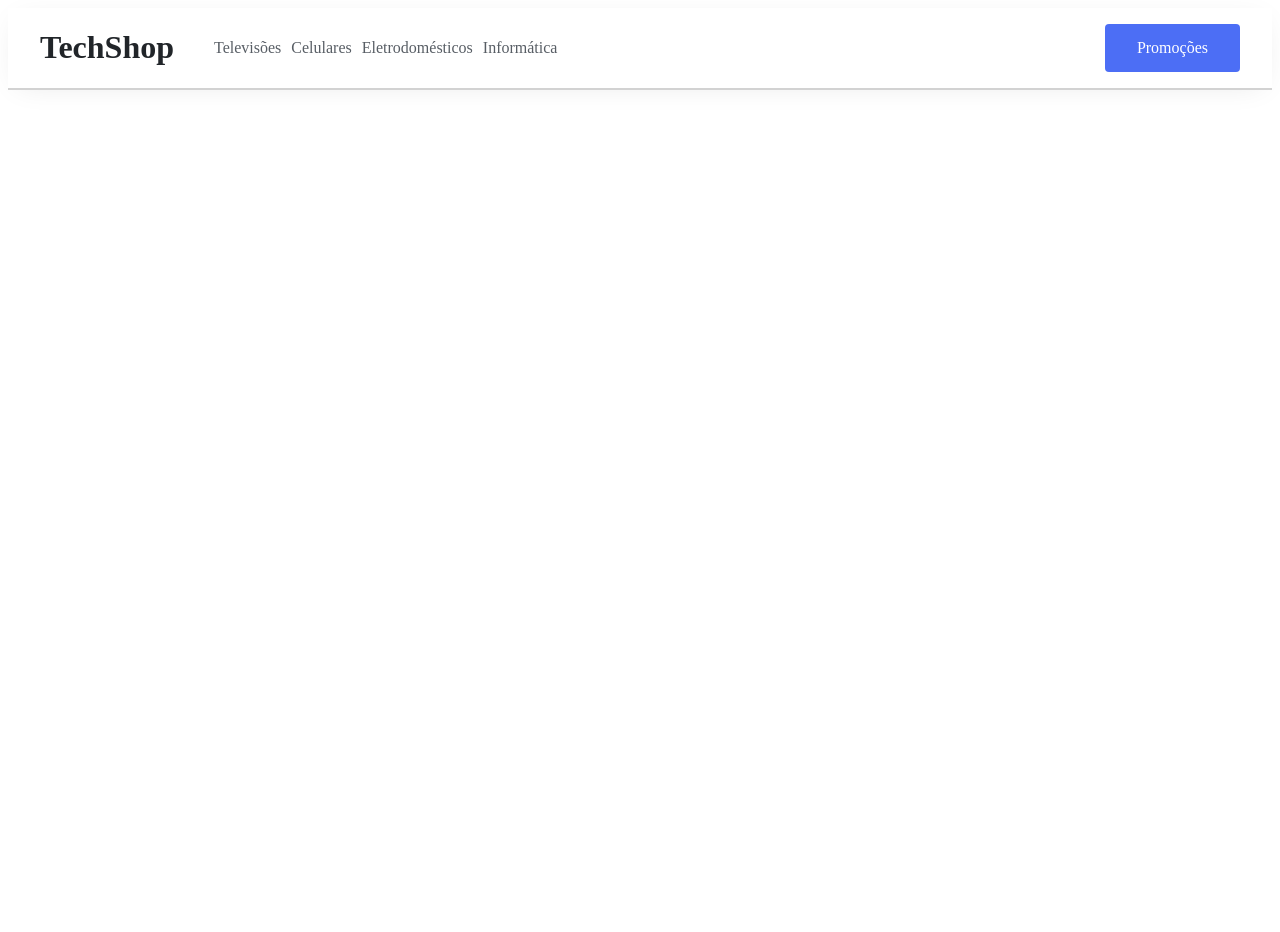
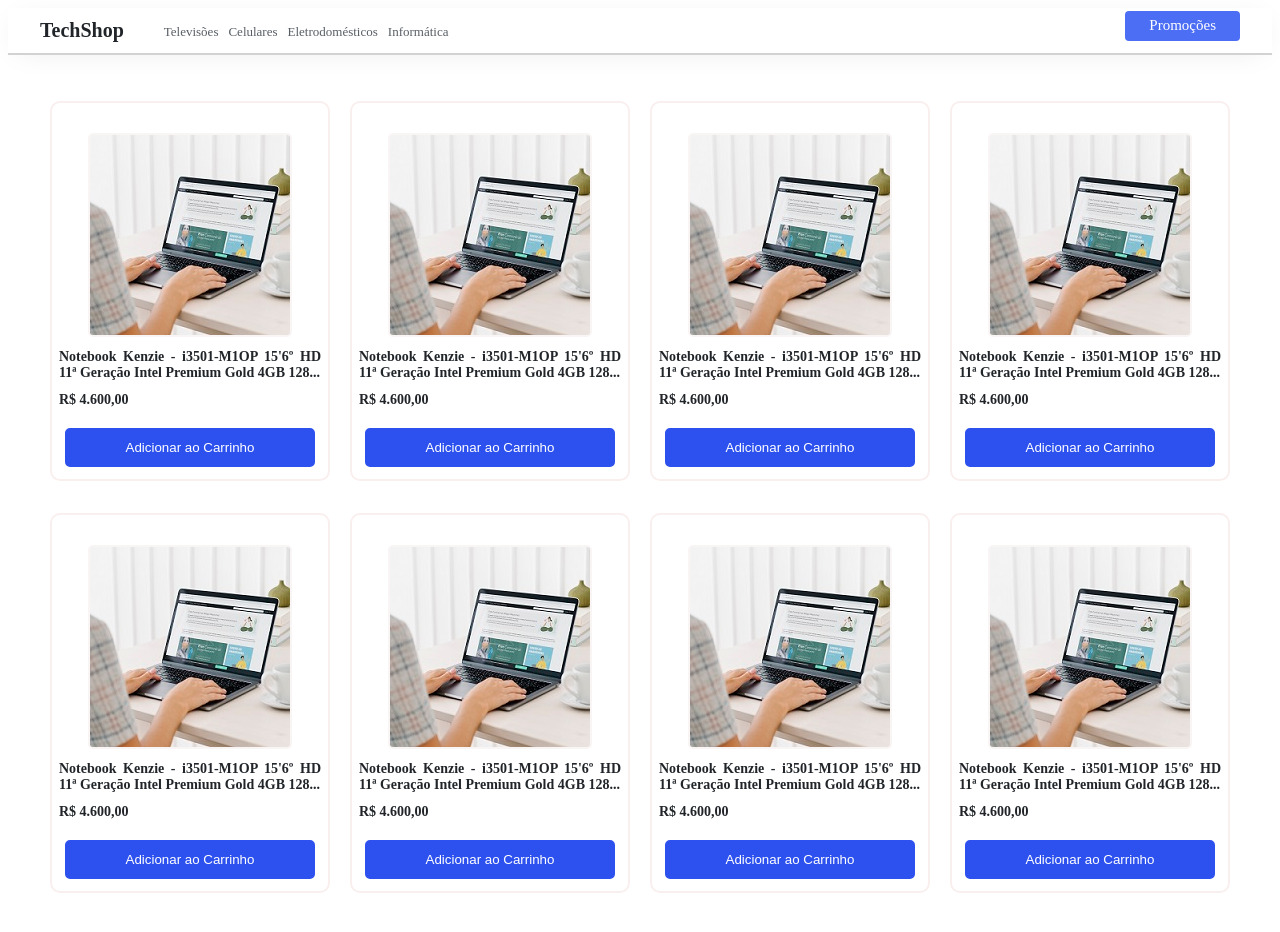
Before and after one commit to BrunoPavanelli/ecommerce-flex, a plain HTML site: page index.html in a window 1280 px wide. Before the commit the page ends 800 px from the top, so only its background shows below. Drawn offline with Linux system fonts and the light colour scheme.

Commit message:
e-commerce flex

```diff
--- a/css/estilo.css
+++ b/css/estilo.css
@@ -2,6 +2,14 @@
     max-width: 1200px;
     margin: 0 auto; /* Centralizando o conteúdo*/
 }
+
+.menu-de-escolhas {
+  width: 1200px;
+  margin: 0 auto;
+
+}
+
+/* Cabeçalho */
 
 .menu {
     width: 100%;
@@ -13,6 +21,7 @@
 .menu-flex {
   display: flex;
   align-items: center;
+  height: 45px;
 }
 
 .menu-column {
@@ -20,6 +29,10 @@
   align-items: center;
   width: 50%;
   justify-content: flex-start;
+}
+
+.logo {
+  font-size: 20px;
 }
 
 .menu-column.menu-second-column {
@@ -36,15 +49,72 @@
 .menu-nav ul li a {
   text-decoration: none;
   color: #585e65;
+  font-size: 13px;
 }
 
 .menu-link-button {
   text-decoration: none;
-  height: 48px;
+  height: 30px;
   background-color: #4c6ef5;
   color: #fff;
-  padding: 0 32px;
+  padding: 0 24px;
   display: flex;
   align-items: center;
   border-radius: 4px;
+  font-size: 15px;
+  margin-bottom: 10px;
 }
+
+/* Cards */
+
+.posts {
+
+  padding: 30px 0;
+  display: flex;
+  justify-content: space-evenly;
+  flex-direction: row;
+  flex-wrap: wrap;
+}
+.boxUl {
+  padding: 0 0 10px 0;
+  padding: 0;
+}
+.boxLi {
+  width: 280px;
+  height: 380px;
+  border: 2px solid rgb(250, 239, 239);
+  border-radius: 10px;
+  padding: 30px;
+  display: flex;
+  align-items: center;
+  flex-direction: column;
+
+}
+.posts .boxUl .boxLi img {
+  border: 2px solid rgb(250, 245, 245);
+  border-radius: 5px;
+}
+
+.posts .boxUl .boxLi h2 {
+  width: 262px;
+  font-size: 14px;
+  text-align: justify;
+}
+
+.posts .boxUl .boxLi span {
+  width: 262px;
+  font-size: 14px;
+
+  text-align: justify;
+  font-weight: 900;
+}
+
+.posts .boxUl .boxLi button {
+  margin: 20px 0;
+  width: 250px;
+  padding: 10px 0;
+  color: white;
+  background-color: rgb(45, 81, 238);
+  border: 2px solid rgb(45, 81, 238);
+  border-radius: 5px;
+}
--- a/index.html
+++ b/index.html
@@ -28,5 +28,94 @@
             </div>
         </div>
     </header>
+
+
+        <main>
+            <div class="container">
+                <section class="posts">
+                    <div class="container">
+                        <ul class="boxUl">
+                            <li class="boxLi">
+                                <img src="./img/notebook_200px.jpg" alt="">
+                                <h2>Notebook Kenzie - i3501-M1OP 15'6º HD 11ª Geração Intel Premium Gold 4GB 128...</h2>
+                                <span>R$ 4.600,00</span>
+                                <button>Adicionar ao Carrinho</button>
+                            </li>
+                        </ul>
+                    </div>
+                    <div class="container">
+                        <ul class="boxUl">
+                            <li class="boxLi">
+                                <img src="./img/notebook_200px.jpg" alt="">
+                                <h2>Notebook Kenzie - i3501-M1OP 15'6º HD 11ª Geração Intel Premium Gold 4GB 128...</h2>
+                                <span>R$ 4.600,00</span>
+                                <button>Adicionar ao Carrinho</button>
+                            </li>
+                        </ul>
+                    </div>
+                    <div class="container">
+                        <ul class="boxUl">
+                            <li class="boxLi">
+                                <img src="./img/notebook_200px.jpg" alt="">
+                                <h2>Notebook Kenzie - i3501-M1OP 15'6º HD 11ª Geração Intel Premium Gold 4GB 128...</h2>
+                                <span>R$ 4.600,00</span>
+                                <button>Adicionar ao Carrinho</button>
+                            </li>
+                        </ul>
+                    </div>
+                    <div class="container">
+                        <ul class="boxUl">
+                            <li class="boxLi">
+                                <img src="./img/notebook_200px.jpg" alt="">
+                                <h2>Notebook Kenzie - i3501-M1OP 15'6º HD 11ª Geração Intel Premium Gold 4GB 128...</h2>
+                                <span>R$ 4.600,00</span>
+                                <button>Adicionar ao Carrinho</button>
+                            </li>
+                        </ul>
+                    </div>
+                    <div class="container">
+                        <ul class="boxUl">
+                            <li class="boxLi">
+                                <img src="./img/notebook_200px.jpg" alt="">
+                                <h2>Notebook Kenzie - i3501-M1OP 15'6º HD 11ª Geração Intel Premium Gold 4GB 128...</h2>
+                                <span>R$ 4.600,00</span>
+                                <button>Adicionar ao Carrinho</button>
+                            </li>
+                        </ul>
+                    </div>
+                    <div class="container">
+                        <ul class="boxUl">
+                            <li class="boxLi">
+                                <img src="./img/notebook_200px.jpg" alt="">
+                                <h2>Notebook Kenzie - i3501-M1OP 15'6º HD 11ª Geração Intel Premium Gold 4GB 128...</h2>
+                                <span>R$ 4.600,00</span>
+                                <button>Adicionar ao Carrinho</button>
+                            </li>
+                        </ul>
+                    </div>
+                    <div class="container">
+                        <ul class="boxUl">
+                            <li class="boxLi">
+                                <img src="./img/notebook_200px.jpg" alt="">
+                                <h2>Notebook Kenzie - i3501-M1OP 15'6º HD 11ª Geração Intel Premium Gold 4GB 128...</h2>
+                                <span>R$ 4.600,00</span>
+                                <button>Adicionar ao Carrinho</button>
+                            </li>
+                        </ul>
+                    </div>
+                    <div class="container">
+                        <ul class="boxUl">
+                            <li class="boxLi">
+                                <img src="./img/notebook_200px.jpg" alt="">
+                                <h2>Notebook Kenzie - i3501-M1OP 15'6º HD 11ª Geração Intel Premium Gold 4GB 128...</h2>
+                                <span>R$ 4.600,00</span>
+                                <button>Adicionar ao Carrinho</button>
+                            </li>
+                        </ul>
+                    </div>
+                </section>
+            </div>
+        </main>
+
 </body>
 </html>
```
Also changed, not shown: img/notebook_164px.jpg (added), img/notebook_175px.jpg (added), img/notebook_200px.jpg (added), 1 other file.
